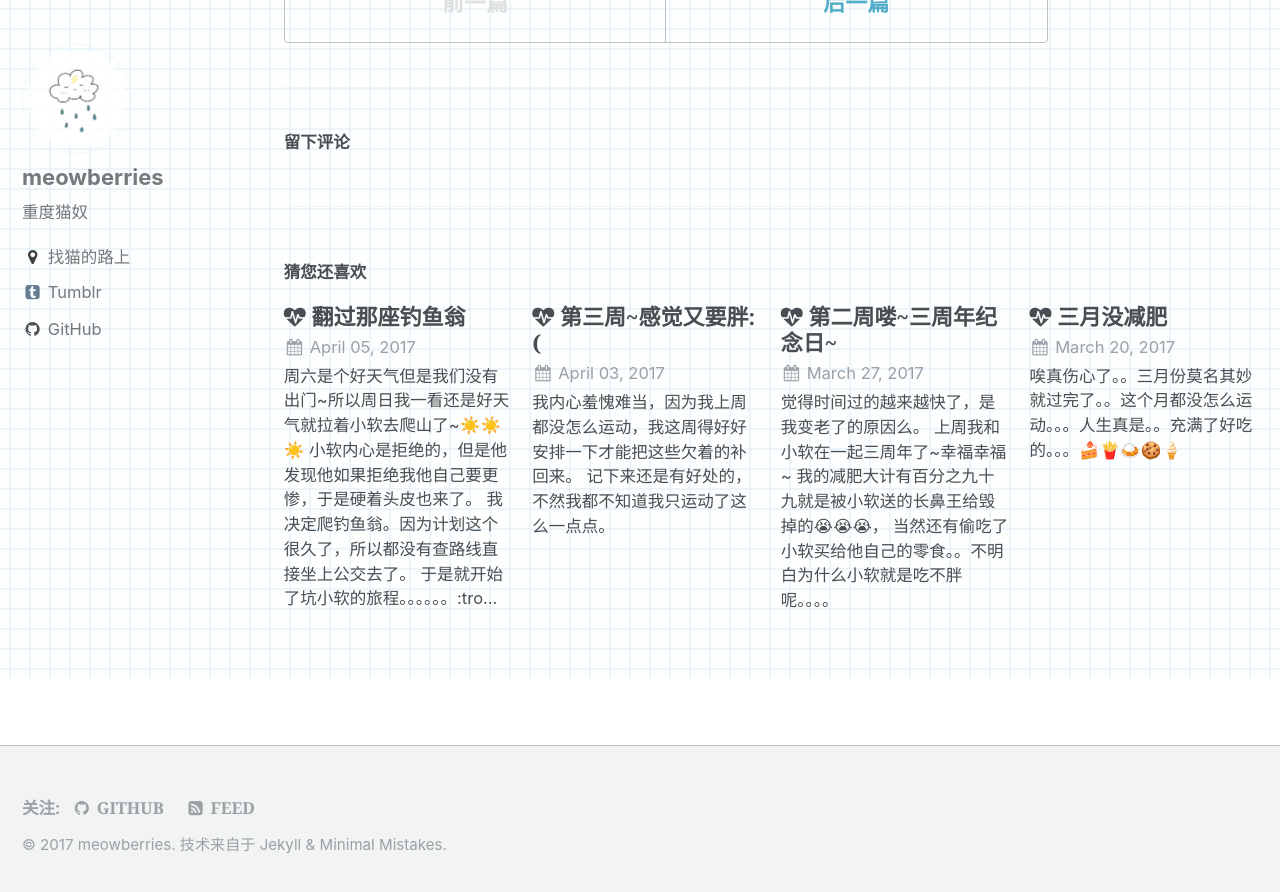
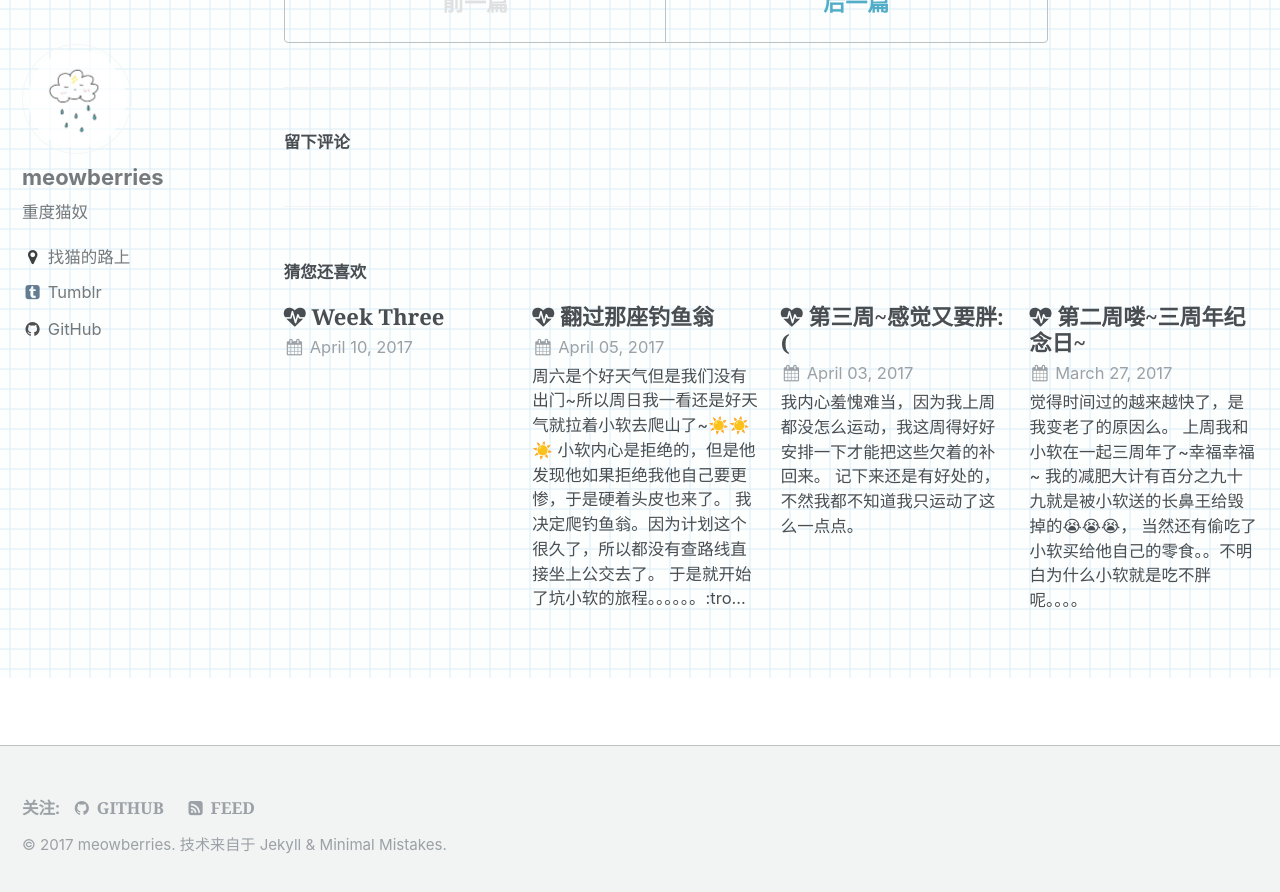
Before and after one commit to meowberries/meowberries.github.io, a Jekyll site: the page built from _posts/2017-02-24-first-post.md, in a window 1280 px wide and 900 px high, scrolled down 741 px. Shown: the top 892 px of the window. Built offline with Jekyll 4.4.1, drawn with Linux system fonts in a browser that asks for light colours; emoji names are drawn with the system emoji font; comment, search, counter and statistics services are not loaded.

Commit message:
update post

```diff
--- a/_posts/2017-04-05-hiking.md
+++ b/_posts/2017-04-05-hiking.md
@@ -24,3 +24,71 @@
 钓鱼翁据说是香港第三尖的山。因为之前看过的攻略上说可以不走山尖尖而是绕过去，所以我和小软什么装备都没带，打算绕过尖尖。
 
 谁想我是一个这么坑的人。。。。。。。。。。
+
+于是我们几乎是一路走在山脊上。。。翻过了一座又一座山。。本来计划下山吃午饭的，结果到终点的时候都可以吃晚饭了哈哈。。
+
+钓鱼翁上山其实不难，虽然坡度很大，但是只要用手扶着就还好，有很多石头可以踩。但是下山就悲了剧了。。
+我和小软都没有穿登山鞋，小软最惨，鞋子超级划，然后他平衡感差，整个人超级紧张。感觉用了海了劲了。但是周围的人都轻轻松松。有一个老头头居然打着一把伞默默的就爬完了。。。。。
+
+<figure class="half">
+ <a href="https://68.media.tumblr.com/27e0b8b132d357263fb9cca508a3af9d/tumblr_onz5c6UDc61w1lq37o1_1280.gif">
+ <img src="https://68.media.tumblr.com/27e0b8b132d357263fb9cca508a3af9d/tumblr_onz5c6UDc61w1lq37o1_1280.gif">
+ </a>
+ <a href="https://68.media.tumblr.com/d7534f9e0a69c93fb530ad62690d1f08/tumblr_onz5c6UDc61w1lq37o2_1280.gif">
+ <img src="https://68.media.tumblr.com/d7534f9e0a69c93fb530ad62690d1f08/tumblr_onz5c6UDc61w1lq37o2_1280.gif">
+ </a>
+ <figcaption> 小软~ 钓鱼翁真的好尖~</figcaption>
+</figure>
+
+
+<figure class="half">
+ <a href="https://68.media.tumblr.com/66c2ce68312ae1874514a5e879b71381/tumblr_onz5c6UDc61w1lq37o8_1280.jpg">
+ <img src="https://68.media.tumblr.com/66c2ce68312ae1874514a5e879b71381/tumblr_onz5c6UDc61w1lq37o8_1280.jpg">
+ </a>
+ <a href="https://68.media.tumblr.com/c92e1436baa53d870dbf7e7297cc5c96/tumblr_onz5c6UDc61w1lq37o9_1280.jpg">
+ <img src="https://68.media.tumblr.com/c92e1436baa53d870dbf7e7297cc5c96/tumblr_onz5c6UDc61w1lq37o9_1280.jpg">
+ </a>
+ <figcaption> 刚下了钓鱼翁的轻松的小软~和差一步登顶站都站不起来的小软~</figcaption>
+</figure>
+
+在山顶的时候，两边什么都没有，站起来感觉就要滚下去，所以我很怂的除了手脚并用，还用上了屁股。。。
+几乎是像滑滑梯一样滑下来的。。。。。。。在山顶的时候还遇到了一对好心的大哥大姐，一直在指导我们应该踩哪块石头，要放松之类的，而且还伸出援手扶着我们。真是好人啊。
+
+过了钓鱼翁之后，整个人都好了。脚下的路变的超级好走。但是从这之后的一路上，小软就没有停止过诉说他被我坑骗的多么凄惨。真是伤心啊。我自己也被我自己坑了啊。
+
+<figure>
+ <a href="https://68.media.tumblr.com/37ec4ececed9dc4e2fa4fa2a6719e64c/tumblr_onz5c6UDc61w1lq37o3_1280.jpg">
+ <img src="https://68.media.tumblr.com/37ec4ececed9dc4e2fa4fa2a6719e64c/tumblr_onz5c6UDc61w1lq37o3_1280.jpg">
+ </a>
+ <figcaption> 周边可以看到将军澳和康城~这座山并不是钓鱼翁~ </figcaption>
+</figure>
+
+不管怎么说，一路上的风景还是很美的，天气晴朗然后也不是特别晒~~
+
+过了好久好久，我们终于走到了重点，布袋澳。这个是我在香港见到过的最小的小村庄了，走几步就逛完了。但是看到了满地晒着的海货，还有一只幸福的猫咪猫~
+
+
+<figure class="half">
+ <a href="https://68.media.tumblr.com/b742a538e6bdf7ba493eff1e241b8c20/tumblr_onz5c6UDc61w1lq37o4_1280.jpg">
+ <img src="https://68.media.tumblr.com/b742a538e6bdf7ba493eff1e241b8c20/tumblr_onz5c6UDc61w1lq37o4_1280.jpg">
+ </a>
+ <a href="https://68.media.tumblr.com/dfc4ec010ab70ebc7c6c7ddc4d8e49ec/tumblr_onz5c6UDc61w1lq37o5_1280.jpg">
+ <img src="https://68.media.tumblr.com/dfc4ec010ab70ebc7c6c7ddc4d8e49ec/tumblr_onz5c6UDc61w1lq37o5_1280.jpg">
+ </a>
+ <figcaption> 布袋澳村里的猫和小鱼干</figcaption>
+</figure>
+
+<figure class="half">
+ <a href="https://68.media.tumblr.com/7ddf74103d577d73d5bb6de0c4945fac/tumblr_onz5c6UDc61w1lq37o6_1280.jpg">
+ <img src="https://68.media.tumblr.com/7ddf74103d577d73d5bb6de0c4945fac/tumblr_onz5c6UDc61w1lq37o6_1280.jpg">
+ </a>
+ <a href="https://68.media.tumblr.com/6ea84ed4fcbab5827860206077e65e79/tumblr_onz5c6UDc61w1lq37o7_1280.jpg">
+ <img src="https://68.media.tumblr.com/6ea84ed4fcbab5827860206077e65e79/tumblr_onz5c6UDc61w1lq37o7_1280.jpg">
+ </a>
+ <figcaption> 布袋澳村和海货~</figcaption>
+</figure>
+
+
+然后我们在小巴站排队等了半个小时小巴，一路坐回了坑口~
+
+这次爬山还是很开心的~只不过以后估计小软不会再相信我指的路了。。。。。。。。
```
Also changed, not shown: other parts of _posts/2017-04-05-hiking.md (+1 -1 lines), _posts/2017-04-10-week-three.md (added).
